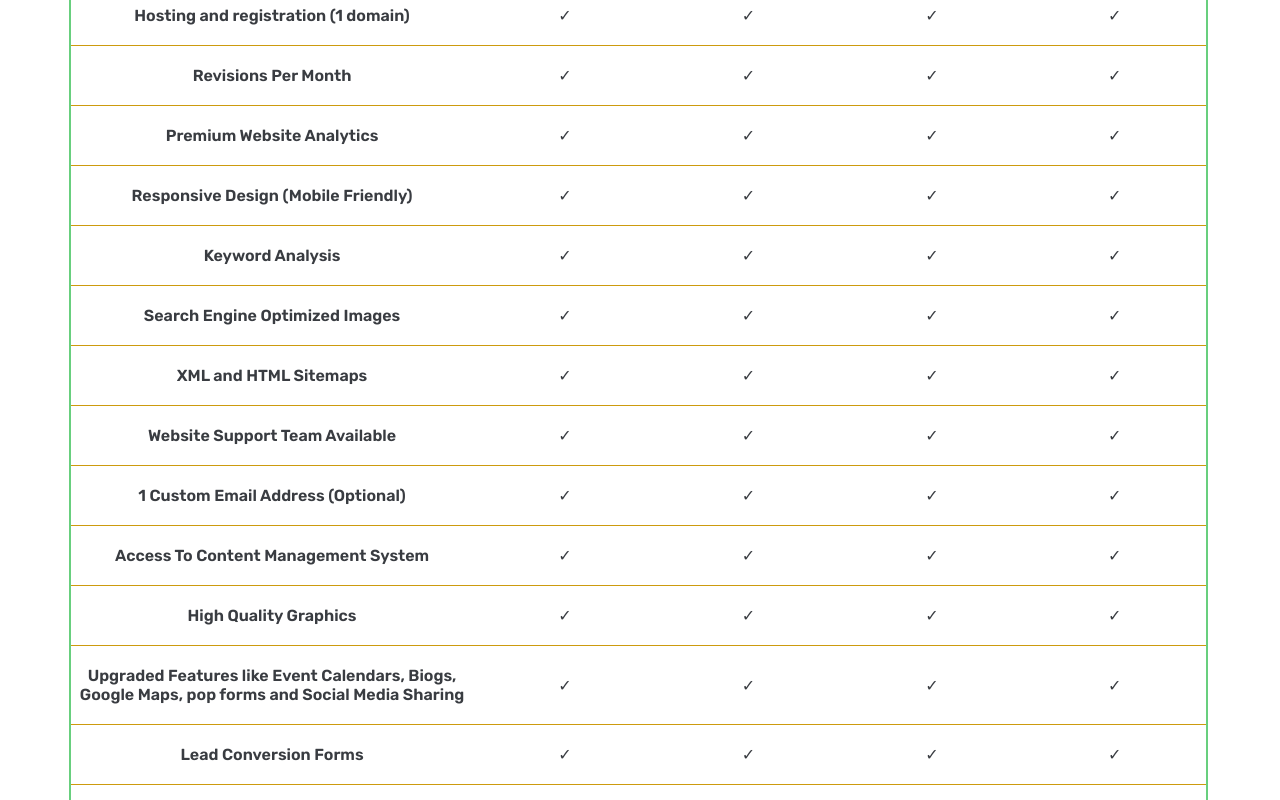
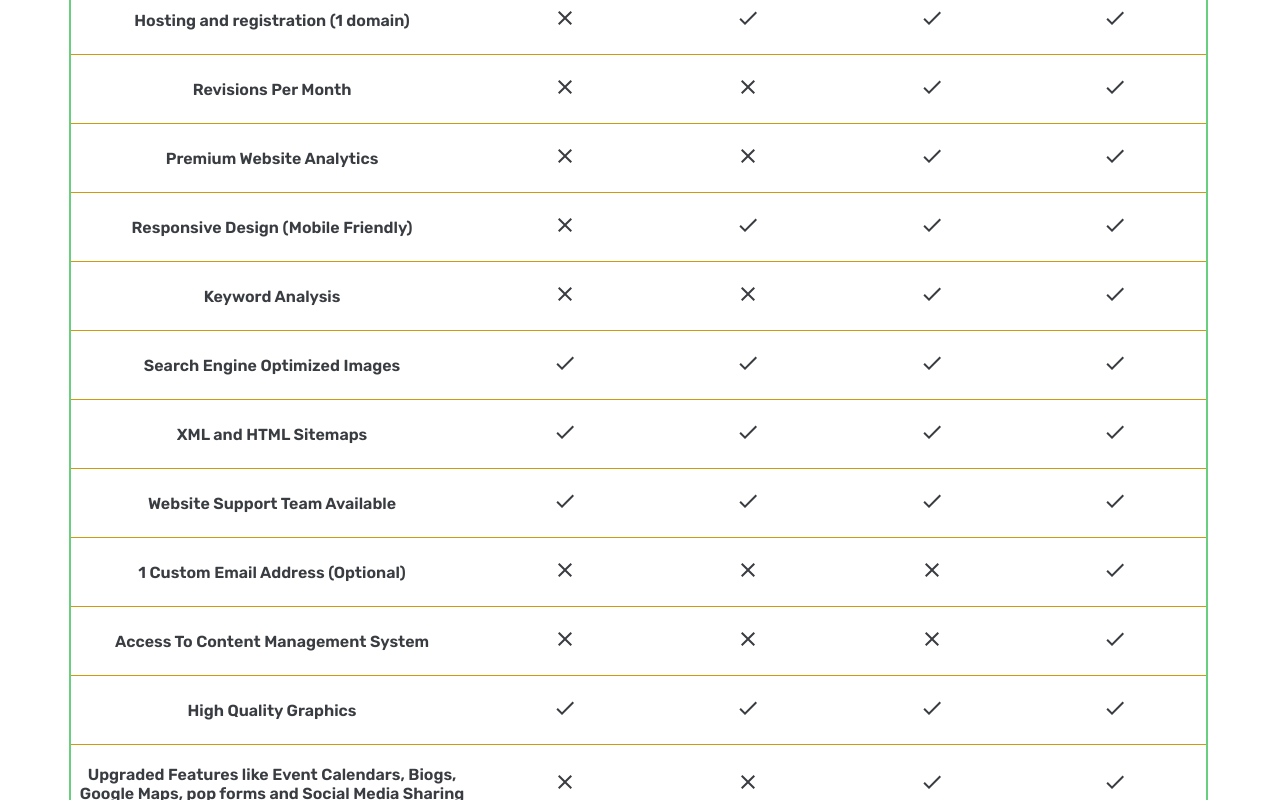
Before and after one commit to faze20/sdbtemplates, a React (Create React App) app: page /pricing in a window 1280 px wide. Shown: the part 720-1520 px from the top of the page. Built offline with nearby package versions, Linux system fonts and the light colour scheme.

Commit message:
pricing2

```diff
--- a/src/Pricing.css
+++ b/src/Pricing.css
@@ -53,6 +53,13 @@ thead th:nth-child(5) {
   width: 15%;
   color: rgb(0, 117, 0);
 }
+.red > svg {
+  color: red;
+}
+.green > svg {
+  color: green;
+}
+
 tr {
   border-bottom: 1px solid #cd9b0e;
 }
--- a/src/components/Payment.js
+++ b/src/components/Payment.js
@@ -1,5 +1,5 @@
 import React, { useState } from 'react'
-import { PayPalButton } from "react-paypal-button-v2";
+// import { PayPalButton } from "react-paypal-button-v2";
 import {  useNavigate } from 'react-router-dom';
 
 import '../Payment.css';
@@ -89,7 +89,7 @@ const Payment = () => {
                             </div>
                             <div className='payment_portal'>
 
-                                <PayPalButton
+                                {/* <PayPalButton
                                     options={{
                                     clientId:"Af0hsDbQMrzfPTnYx_wSGEOs3J3Q07op0fHSG0KsEuum8n8kEc7-LwYuAO9H4kXcFZcSEc7AumjMAAR1",
 
@@ -101,7 +101,7 @@ const Payment = () => {
 
                                     console.log({ details, data });
                                     }}
-                                />
+                                /> */}
                             </div>
 
                         </div>
--- a/src/components/Pricing.js
+++ b/src/components/Pricing.js
@@ -1,10 +1,11 @@
-import React, { useState } from "react";
+import React from "react";
 import { Link } from "react-router-dom";
+import CheckIcon from '@material-ui/icons/Check';
+import ClearIcon from '@mui/icons-material/Clear';
 import '../Pricing.css';
 
 
 export default function Pricing() {
-  const [state, setState] = useState(0);
   return (
     <div className="pricing_container">
       <div className="pricing_contents">
@@ -55,80 +56,80 @@ export default function Pricing() {
                 </tr>
                 <tr>
                   <th scope="row">Hosting and registration (1 domain)</th>
-                  <td>&#10003;</td>
-                  <td>&#10003;</td>
-                  <td>&#10003;</td>
-                  <td>&#10003;</td>
+                  <td className="red"><ClearIcon /></td>
+                  <td className="green"><CheckIcon /></td>
+                  <td className="green"><CheckIcon /></td>
+                  <td className="green"><CheckIcon /></td>
                 </tr>
                 <tr>
                   <th scope="row">Revisions Per Month</th>
-                  <td>&#10003;</td>
-                  <td>&#10003;</td>
-                  <td>&#10003;</td>
-                  <td>&#10003;</td>
+                  <td className="red"><ClearIcon /></td>
+                  <td className="red"><ClearIcon /></td>
+                  <td className="green"><CheckIcon /></td>
+                  <td className="green"><CheckIcon /></td>
                 </tr>
                 <tr>
                   <th scope="row">Premium Website Analytics</th>
-                  <td>&#10003;</td>
-                  <td>&#10003;</td>
-                  <td>&#10003;</td>
-                  <td>&#10003;</td>
+                  <td className="red"><ClearIcon /></td>
+                  <td className="red"><ClearIcon /></td>
+                  <td className="green"><CheckIcon /></td>
+                  <td className="green"><CheckIcon /></td>
                 </tr>
                 <tr>
                   <th scope="row">Responsive Design (Mobile Friendly)</th>
-                  <td>&#10003;</td>
-                  <td>&#10003;</td>
-                  <td>&#10003;</td>
-                  <td>&#10003;</td>
+                  <td className="red"><ClearIcon /></td>
+                  <td className="green"><CheckIcon /></td>
+                  <td className="green"><CheckIcon /></td>
+                  <td className="green"><CheckIcon /></td>
                 </tr>
                 <tr>
                   <th scope="row">Keyword Analysis</th>
-                  <td>&#10003;</td>
-                  <td>&#10003;</td>
-                  <td>&#10003;</td>
-                  <td>&#10003;</td>
+                  <td className="red"><ClearIcon /></td>
+                  <td className="red"><ClearIcon /></td>
+                  <td className="green"><CheckIcon /></td>
+                  <td className="green"><CheckIcon /></td>
                 </tr>
                 <tr>
                   <th scope="row">Search Engine Optimized Images</th>
-                  <td>&#10003;</td>
-                  <td>&#10003;</td>
-                  <td>&#10003;</td>
-                  <td>&#10003;</td>
+                  <td className="green"><CheckIcon /></td>
+                  <td className="green"><CheckIcon /></td>
+                  <td className="green"><CheckIcon /></td>
+                  <td className="green"><CheckIcon /></td>
                 </tr>
                 <tr>
                   <th scope="row">XML and HTML Sitemaps</th>
-                  <td>&#10003;</td>
-                  <td>&#10003;</td>
-                  <td>&#10003;</td>
-                  <td>&#10003;</td>
+                  <td className="green"><CheckIcon /></td>
+                  <td className="green"><CheckIcon /></td>
+                  <td className="green"><CheckIcon /></td>
+                  <td className="green"><CheckIcon /></td>
                 </tr>
                 <tr>
                   <th scope="row">Website Support Team Available</th>
-                  <td>&#10003;</td>
-                  <td>&#10003;</td>
-                  <td>&#10003;</td>
-                  <td>&#10003;</td>
+                  <td className="green"><CheckIcon /></td>
+                  <td className="green"><CheckIcon /></td>
+                  <td className="green"><CheckIcon /></td>
+                  <td className="green"><CheckIcon /></td>
                 </tr>
                 <tr>
                   <th scope="row">1 Custom Email Address (Optional)</th>
-                  <td>&#10003;</td>
-                  <td>&#10003;</td>
-                  <td>&#10003;</td>
-                  <td>&#10003;</td>
+                  <td className="red"><ClearIcon /></td>
+                  <td className="red"><ClearIcon /></td>
+                  <td className="red"><ClearIcon /></td>
+                  <td className="green"><CheckIcon /></td>
                 </tr>
                 <tr>
                   <th scope="row">Access To Content Management System</th>
-                  <td>&#10003;</td>
-                  <td>&#10003;</td>
-                  <td>&#10003;</td>
-                  <td>&#10003;</td>
+                  <td className="red"><ClearIcon /></td>
+                  <td className="red"><ClearIcon /></td>
+                  <td className="red"><ClearIcon /></td>
+                  <td className="green"><CheckIcon /></td>
                 </tr>
                 <tr>
                   <th scope="row">High Quality Graphics</th>
-                  <td>&#10003;</td>
-                  <td>&#10003;</td>
-                  <td>&#10003;</td>
-                  <td>&#10003;</td>
+                  <td className="green"><CheckIcon /></td>
+                  <td className="green"><CheckIcon /></td>
+                  <td className="green"><CheckIcon /></td>
+                  <td className="green"><CheckIcon /></td>
                 </tr>
                 <tr>
                   <th scope="row">
@@ -136,24 +137,31 @@ export default function Pricing() {
                    Biogs, Google Maps, pop forms and
                    Social Media Sharing
                   </th>
-                  <td>&#10003;</td>
-                  <td>&#10003;</td>
-                  <td>&#10003;</td>
-                  <td>&#10003;</td>
+                  <td className="red"><ClearIcon /></td>
+                  <td className="red"><ClearIcon /></td>
+                  <td className="green"><CheckIcon /></td>
+                  <td className="green"><CheckIcon /></td>
                 </tr>
                 <tr>
                   <th scope="row">Lead Conversion Forms</th>
-                  <td>&#10003;</td>
-                  <td>&#10003;</td>
-                  <td>&#10003;</td>
-                  <td>&#10003;</td>
+                  <td className="red"><ClearIcon /></td>
+                  <td className="red"><ClearIcon /></td>
+                  <td className="red"><ClearIcon /></td>
+                  <td className="green"><CheckIcon /></td>
                 </tr>
                 <tr>
                   <th scope="row">SSL Certificates (Add-On)</th>
-                  <td>&#10003;</td>
-                  <td>&#10003;</td>
-                  <td>&#10003;</td>
-                  <td>&#10003;</td>
+                  <td className="green"><CheckIcon /></td>
+                  <td className="green"><CheckIcon /></td>
+                  <td className="green"><CheckIcon /></td>
+                  <td className="green"><CheckIcon /></td>
+                </tr>
+                <tr>
+                <th scope="row">Price</th>
+                  <td>Free</td>
+                  <td>$850</td>
+                  <td>$1750</td>
+                  <td>$4000</td>
                 </tr>
                 <tr className="button_row">
                   <th scope="row" >Minimum 1 Year Contract</th>
```
